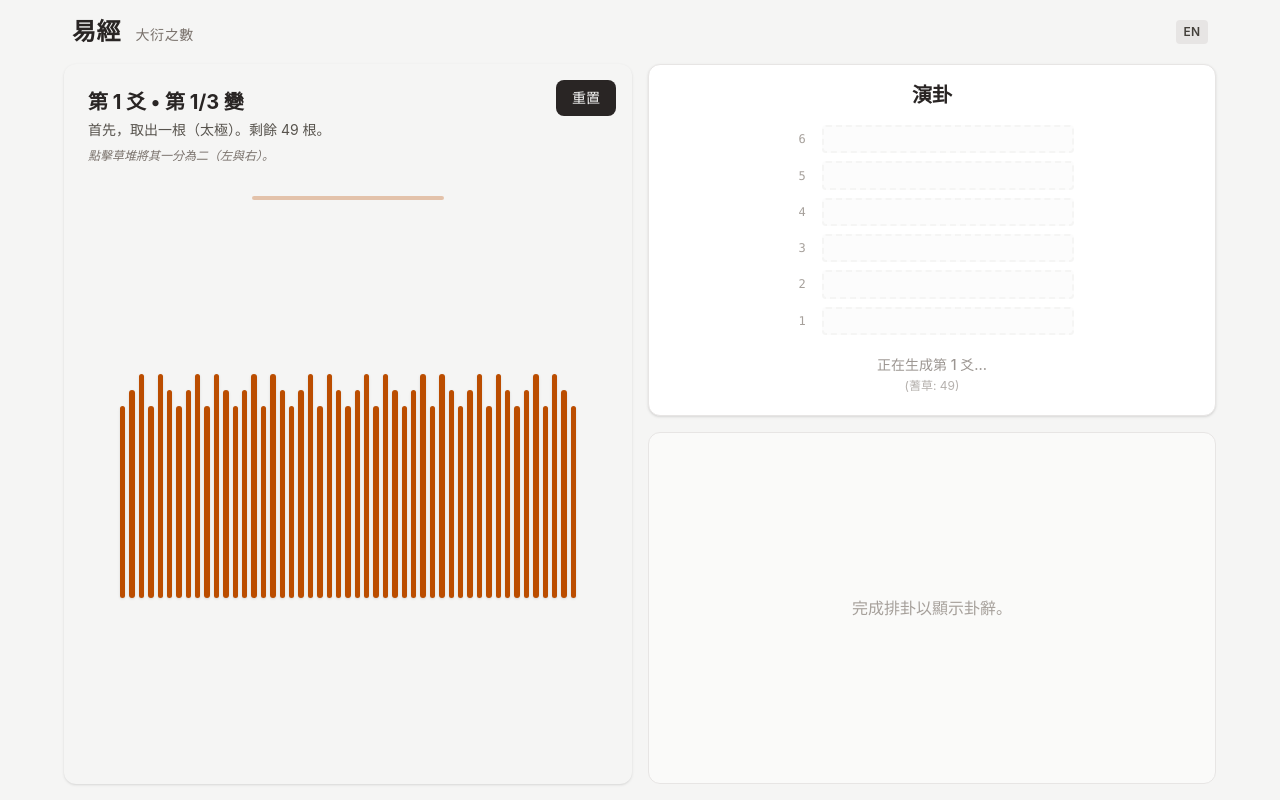
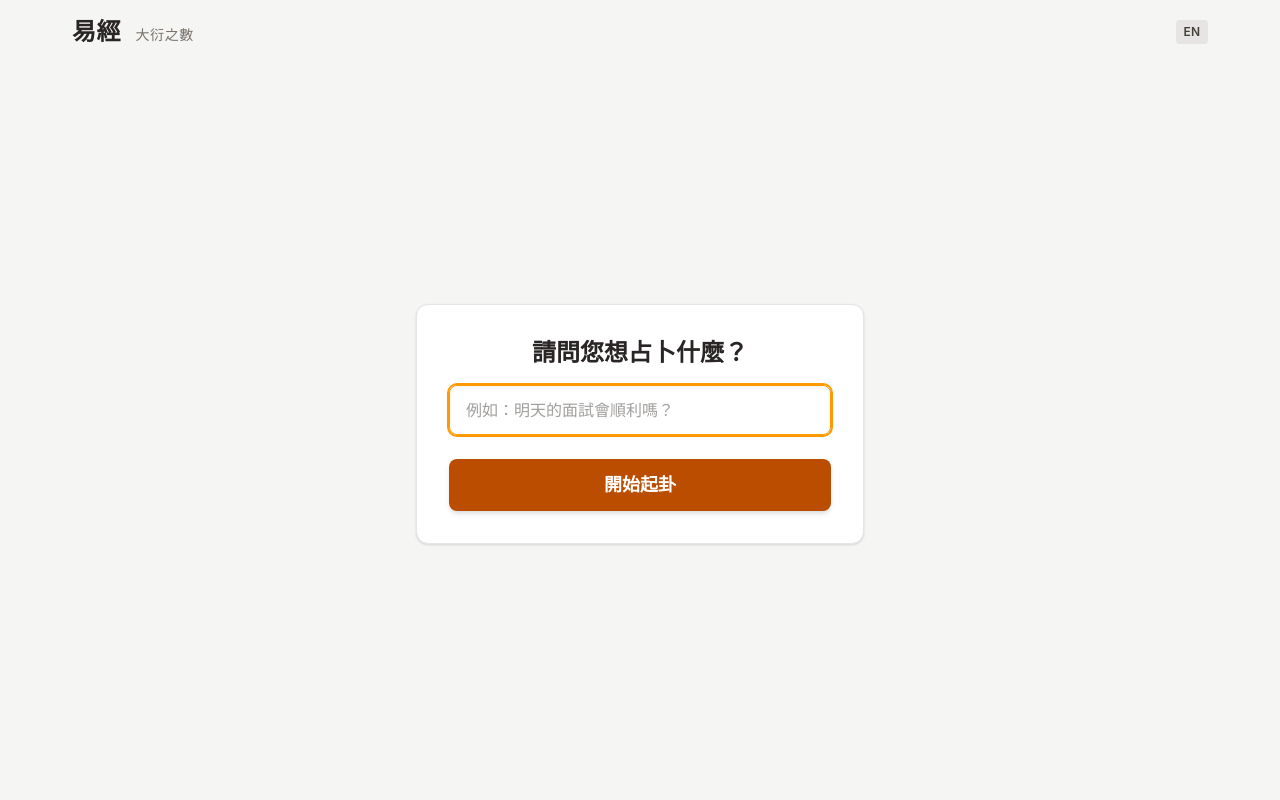
Before and after one commit to justinhsieh27/iching-app, a React (Vite) app: page / in a window 1280 px wide. Built offline with nearby package versions, Linux system fonts and the light colour scheme.

Commit message:
refactor: replace local Gemini API with Google Search AI mode link

```diff
--- a/index.html
+++ b/index.html
@@ -2,9 +2,9 @@
 <html lang="en">
   <head>
     <meta charset="UTF-8" />
-    <link rel="icon" type="image/svg+xml" href="/vite.svg" />
+    <link rel="icon" type="image/svg+xml" href="/taichi.svg" />
     <meta name="viewport" content="width=device-width, initial-scale=1.0" />
-    <title>iching-app</title>
+    <title>I Ching</title>
   </head>
   <body>
     <div id="root"></div>
--- a/src/App.jsx
+++ b/src/App.jsx
@@ -13,6 +13,8 @@ function App() {
   const [currentStalks, setCurrentStalks] = useState(49); // Starts at 49 (after Taiji removed)
   const [changeCount, setChangeCount] = useState(0); // 0, 1, 2
   const [history, setHistory] = useState([]); // Log of steps for debug/display
+  const [isStarted, setIsStarted] = useState(false);
+  const [question, setQuestion] = useState("");
 
   // Handlers
   const handleSplit = (ratio) => {
@@ -47,6 +49,8 @@ function App() {
     setCurrentStalks(49);
     setChangeCount(0);
     setHistory([]);
+    setIsStarted(false);
+    setQuestion("");
   };
 
   return (
@@ -69,6 +73,29 @@ function App() {
       </header>
 
       {/* Main Grid Layout */}
+      {!isStarted ? (
+        <main className="w-full flex-1 flex flex-col items-center justify-center p-4">
+          <div className="bg-white p-8 rounded-xl shadow-sm border border-stone-200 max-w-md w-full text-center">
+            <h2 className="text-2xl font-bold text-stone-800 mb-4">{t("app.askQuestion", "請問您想占卜什麼？")}</h2>
+            <div className="mb-6">
+              <input
+                type="text"
+                value={question}
+                onChange={(e) => setQuestion(e.target.value)}
+                placeholder={t("app.questionPlaceholder", "例如：明天的面試會順利嗎？")}
+                className="w-full px-4 py-3 border border-stone-300 rounded-lg focus:outline-none focus:ring-2 focus:ring-amber-500 focus:border-amber-500 transition shadow-inner text-stone-700"
+                autoFocus
+              />
+            </div>
+            <button
+              onClick={() => setIsStarted(true)}
+              className="w-full py-3 bg-amber-700 text-white rounded-lg font-bold text-lg hover:bg-amber-600 transition shadow-md"
+            >
+              {t("app.startDivination", "開始起卦")}
+            </button>
+          </div>
+        </main>
+      ) : (
         <main className="w-full max-w-6xl flex-1 flex flex-col lg:grid lg:grid-cols-2 gap-4 lg:h-[calc(100vh-6rem)] lg:min-h-0 pb-8 lg:pb-0">
 
           {/* Left Column (Desktop) / Top (Mobile): Control Panel */}
@@ -96,10 +123,11 @@ function App() {
 
             {/* Bottom Right: Result Panel */}
             <div className="flex-1 shrink-0 lg:min-h-0">
-            <ResultPanel lines={lines} />
+              <ResultPanel lines={lines} question={question} />
             </div>
           </div>
         </main>
+      )}
     </div>
   );
 }
--- a/src/components/ResultPanel.jsx
+++ b/src/components/ResultPanel.jsx
@@ -5,7 +5,7 @@ import { getHexagramKey } from '../lib/iching';
 
 import ichingData from '../data/iching_reference.json';
 
-export function ResultPanel({ lines }) {
+export function ResultPanel({ lines, question }) {
     const { t } = useTranslation();
     const [interpretation, setInterpretation] = useState(null);
     const hexKey = getHexagramKey(lines);
@@ -30,6 +30,77 @@ export function ResultPanel({ lines }) {
     return (
         <div className="h-full bg-stone-50 p-6 rounded-xl border border-stone-200 overflow-y-auto">
             <h3 className="text-2xl font-sans font-bold text-stone-900 mb-2">{t(`hexagrams.${hexKey}`)}</h3>
+
+            {question && (
+                <div className="mb-4 p-4 bg-stone-100/50 rounded-lg border border-stone-200/60">
+                    <span className="text-stone-500 text-sm font-bold block mb-1">
+                        {t("result.questionAsked", "所問之事")}
+                    </span>
+                    <p className="text-stone-800 font-medium text-lg">{question}</p>
+                </div>
+            )}
+
+            {interpretation && (
+                <div className="mb-4 p-4 bg-stone-100/50 rounded-lg border border-stone-200/60">
+                    <span className="text-stone-500 text-sm font-bold block mb-1">
+                        {t("result.hexagramResult", "卦象")}
+                    </span>
+                    <p className="text-stone-800 font-medium text-lg mb-1">
+                        <span className="text-stone-500 text-base font-normal mr-2">本卦</span>
+                        {t(`hexagrams.${hexKey}`)}
+                    </p>
+                    <p className="text-stone-800 font-medium text-lg">
+                        <span className="text-stone-500 text-base font-normal mr-2">變爻</span>
+                        {(() => {
+                            const moving = [];
+                            for (let i = 5; i >= 0; i--) {
+                                if (lines[i] === 6 || lines[i] === 9) {
+                                    moving.push(interpretation.lines[i].position);
+                                }
+                            }
+                            return moving.length > 0 ? moving.join('、') : '無（以本卦卦辭為主）';
+                        })()}
+                    </p>
+                </div>
+            )}
+
+            {interpretation && (
+                <div className="mb-4 p-5 bg-gradient-to-br from-amber-50 to-orange-50 rounded-lg border border-amber-200/50 shadow-sm relative overflow-hidden">
+                    <div className="absolute top-0 left-0 w-1 h-full bg-amber-400"></div>
+                    <div className="flex flex-col sm:flex-row justify-between items-start sm:items-center gap-3">
+                        <span className="text-amber-800 font-bold flex items-center gap-2">
+                            <svg className="w-5 h-5 text-amber-600" fill="none" stroke="currentColor" viewBox="0 0 24 24" xmlns="http://www.w3.org/2000/svg"><path strokeLinecap="round" strokeLinejoin="round" strokeWidth="2" d="M13 10V3L4 14h7v7l9-11h-7z"></path></svg>
+                            AI 解析
+                        </span>
+
+                        {(() => {
+                            const hexName = t(`hexagrams.${hexKey}`);
+                            const movingLines = [];
+                            for (let i = 5; i >= 0; i--) {
+                                if (lines[i] === 6 || lines[i] === 9) {
+                                    movingLines.push(interpretation.lines[i].position);
+                                }
+                            }
+                            const movingStr = movingLines.length > 0 ? movingLines.join('、') : '無變爻';
+                            const reqQuestion = question ? ` 問題：「${question}」` : '';
+                            const searchQuery = `易經 ${hexName} 變爻 ${movingStr}${reqQuestion} AI 解析`;
+                            const googleSearchUrl = `https://www.google.com/search?q=${encodeURIComponent(searchQuery)}&udm=50`;
+
+                            return (
+                                <a
+                                    href={googleSearchUrl}
+                                    target="_blank"
+                                    rel="noopener noreferrer"
+                                    className="px-4 py-2 bg-white/80 border border-amber-300 text-amber-800 rounded-lg font-medium hover:bg-white hover:shadow-sm transition-all flex items-center justify-center gap-2 text-sm w-full sm:w-auto"
+                                >
+                                    <svg className="w-4 h-4" fill="none" stroke="currentColor" viewBox="0 0 24 24" xmlns="http://www.w3.org/2000/svg"><path strokeLinecap="round" strokeLinejoin="round" strokeWidth="2" d="M21 21l-6-6m2-5a7 7 0 11-14 0 7 7 0 0114 0z"></path></svg>
+                                    透過 Google 搜尋 AI 解析
+                                </a>
+                            );
+                        })()}
+                    </div>
+                </div>
+            )}
 
             {interpretation ? (
                 <div className="mt-4 space-y-6">
```
Also changed, not shown: public/taichi.svg (added). Lines whose indentation alone changed are shown as unchanged.
